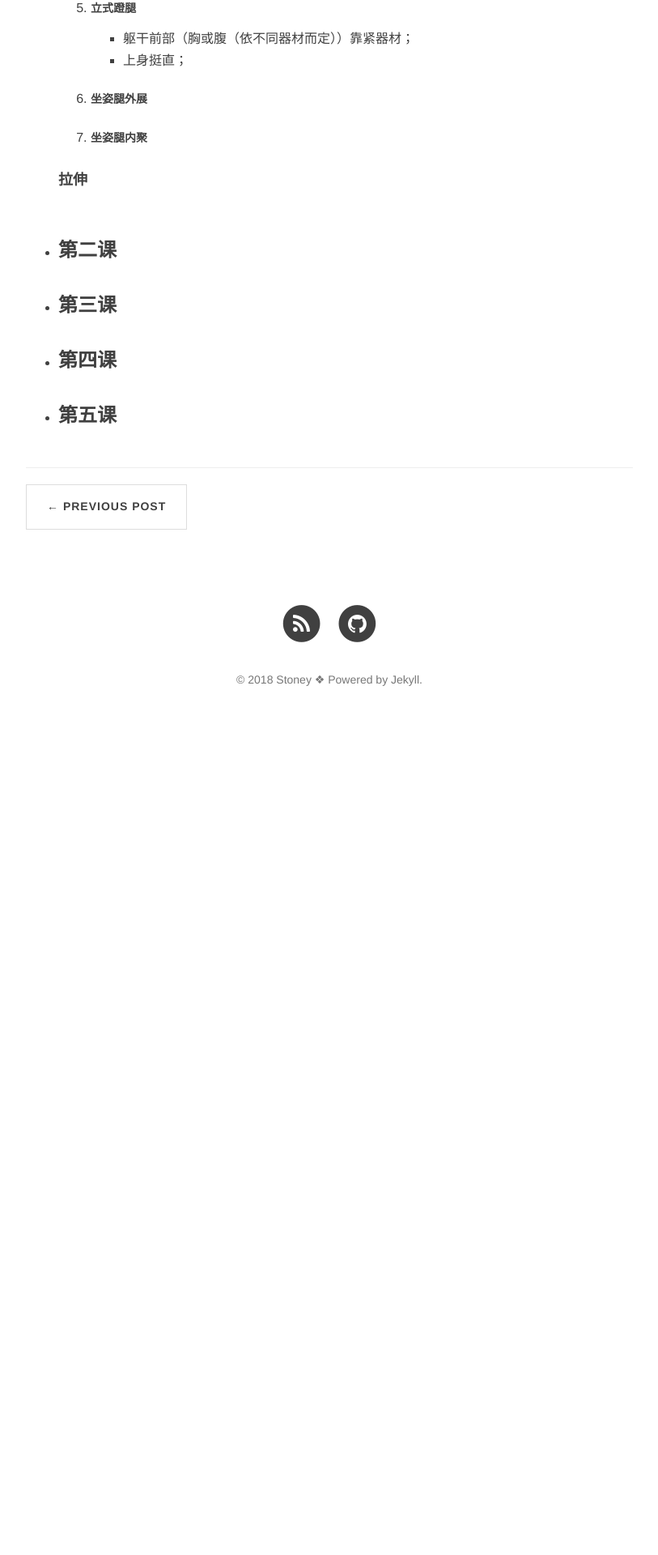
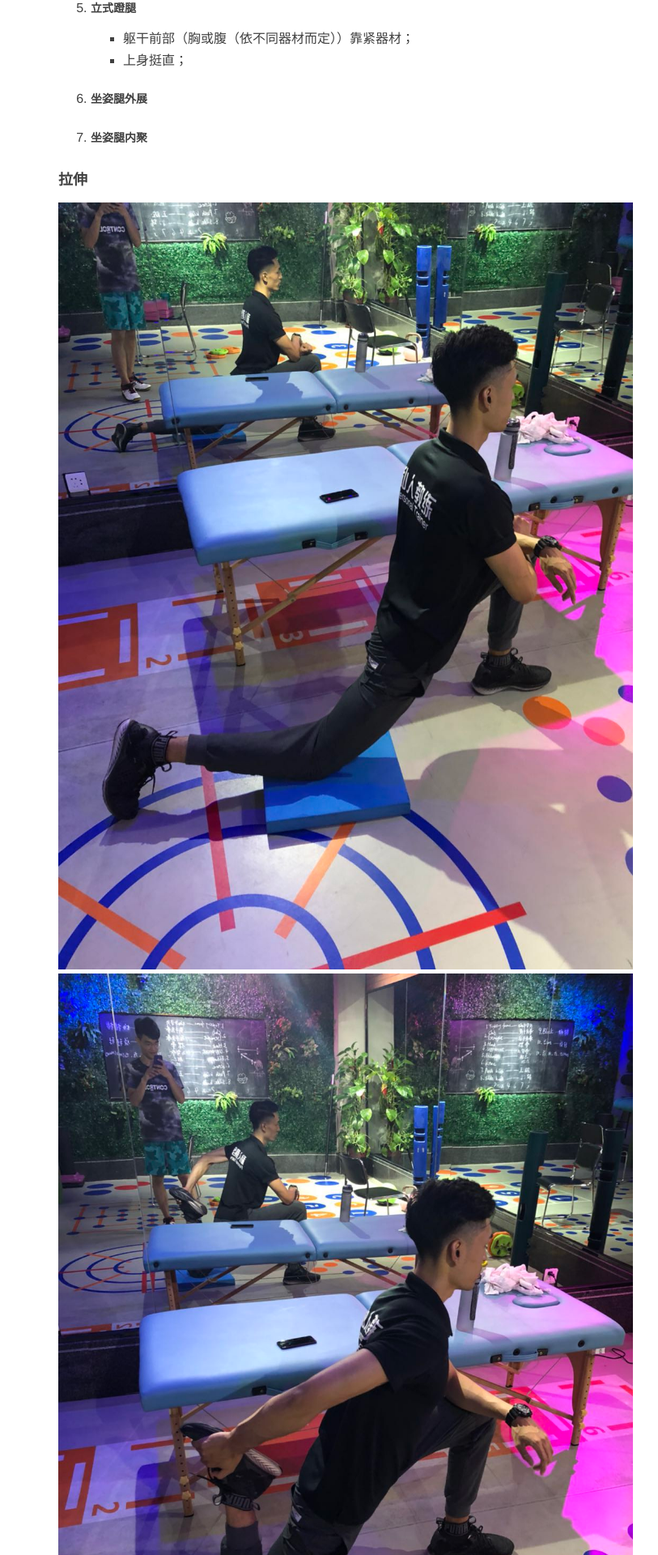
Before and after one commit to sfsiuong/sfsiuong.github.io, a Jekyll site: the page built from _posts/2018-08-25-gym-tips-list.md, in a window 1280 px wide. Shown: the part 1240-3160 px from the top of the page at 81% size, without its empty margins (233-1046 px from the left). Built offline with Jekyll 4.4.1, drawn with Linux system fonts in a browser that asks for light colours; nearby versions of some CDN libraries; comment, search, counter and statistics services are not loaded; before the commit the page ends 2156 px from its top, so only the background shows below that.

Commit message:
/\/\/\/\

```diff
--- a/_posts/2018-08-25-gym-tips-list.md
+++ b/_posts/2018-08-25-gym-tips-list.md
@@ -50,13 +50,13 @@ tags: 健身
 
   #### 拉伸
 
-  ![](img\gym\legstretch1.jpg)
+  ![](/img/gym/legstretch1.jpg)
 
-  ![](img\gym\legstretch2.jpg)
+  ![](/img/gym/legstretch2.jpg)
 
-  ![](img\gym\legstretch3.jpg)
+  ![](/img/gym/legstretch3.jpg)
 
-  ![](img\gym\legstretch4.jpg)
+  ![](/img/gym/legstretch4.jpg)
 
 - ### 第二课
 
```
